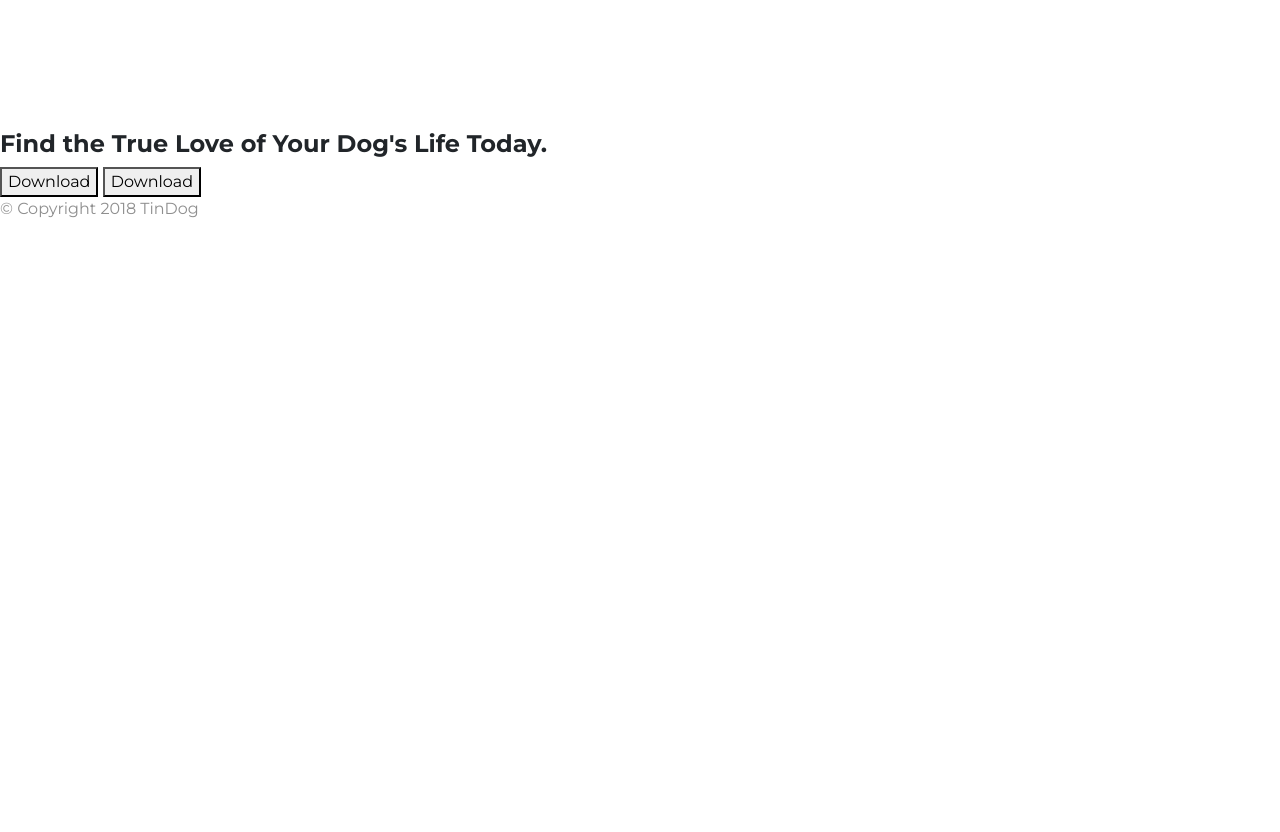
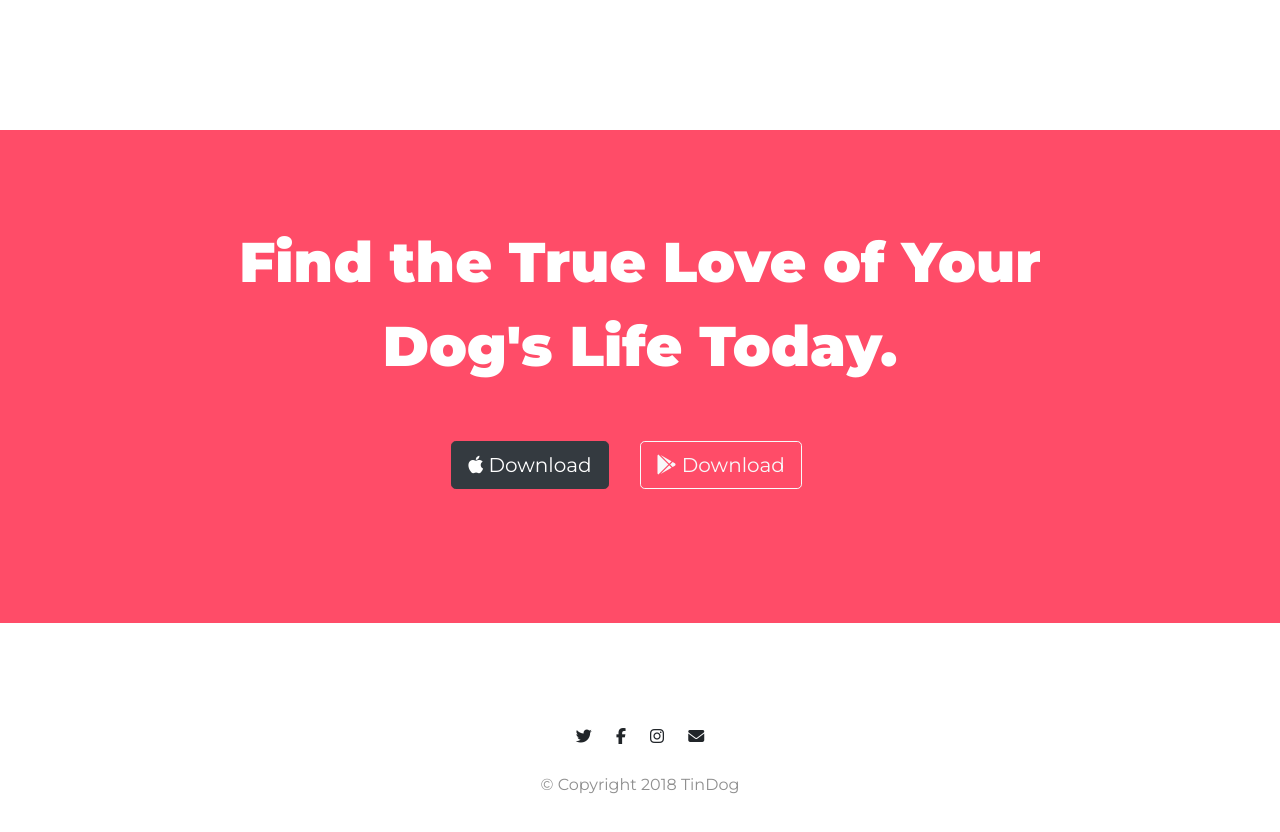
Before and after one commit to Pulkit-Sanan/TinDog, a plain HTML site: page index.html in a window 1280 px wide. Shown: the part 2474-3306 px from the top of the page. Before the commit the page ends 2711 px from the top, so only its background shows below. Drawn offline with nearby package versions, Linux system fonts and the light colour scheme.

Commit message:
project complete but not optimised... aka not refactored

```diff
--- a/css/styles.css
+++ b/css/styles.css
@@ -143,6 +143,27 @@ i have to use font-weight
   padding: 3% 2%;
 }
 
+/* CTA */
+
+#cta{
+  background-color: #ff4c68;
+  color: #fff;
+  text-align: center;
+  padding: 7% 15%;
+}
+
+/* Footer */
+#footer{
+  text-align: center;
+  padding: 7% 15%;
+  line-height: 3;
+}
+.contact-icon{
+  margin: 10px;
+}
+
+/* MEDIA */
+
 @media (max-width: 1028px) {
   .title-image{
     position: static;
--- a/index.html
+++ b/index.html
@@ -41,13 +41,13 @@
         <div class="collapse navbar-collapse" id="navbarSupportedContent">
           <ul class="navbar-nav ml-auto">
             <li class="nav-item">
-              <a class="nav-link" href="#">Contacts</a>
+              <a class="nav-link" href="#footer">Contacts</a>
             </li>
             <li class="nav-item">
-              <a class="nav-link" href="#">Pricing</a>
+              <a class="nav-link" href="#pricing">Pricing</a>
             </li>
             <li class="nav-item">
-              <a class="nav-link" href="#">Download</a>
+              <a class="nav-link" href="#cta">Download</a>
             </li>
           </ul>
         </div>
@@ -56,7 +56,7 @@
 
       <div class="row">
         <div class="col-lg-6">
-          <h1 id="main-heading">Meet new and interesting dogs nearby.</h1>
+          <h1>Meet new and interesting dogs nearby.</h1>
           <button type="button" class="btn btn-dark btn-lg download-button"><i class="fab fa-apple"></i> Download</button>
           <button type="button" class="btn btn-outline-light btn-lg download-button"><i class="fab fa-google-play"></i> Download</button>
         </div>
@@ -197,9 +197,9 @@
 
   <section id="cta">
 
-    <h3>Find the True Love of Your Dog's Life Today.</h3>
-    <button type="button">Download</button>
-    <button type="button">Download</button>
+    <h1>Find the True Love of Your Dog's Life Today.</h1>
+    <button type="button" class="btn btn-dark btn-lg download-button"><i class="fab fa-apple"></i> Download</button>
+    <button type="button" class="btn btn-outline-light btn-lg download-button"><i class="fab fa-google-play"></i> Download</button>
 
   </section>
 
@@ -207,9 +207,11 @@
   <!-- Footer -->
 
   <footer id="footer">
-
+    <i class="contact-icon fab fa-twitter"></i>
+    <i class="contact-icon fab fa-facebook-f"></i>
+    <i class="contact-icon fab fa-instagram"></i>
+    <i class="contact-icon fas fa-envelope"></i>
     <p>© Copyright 2018 TinDog</p>
-
   </footer>
 
 </body>
```
